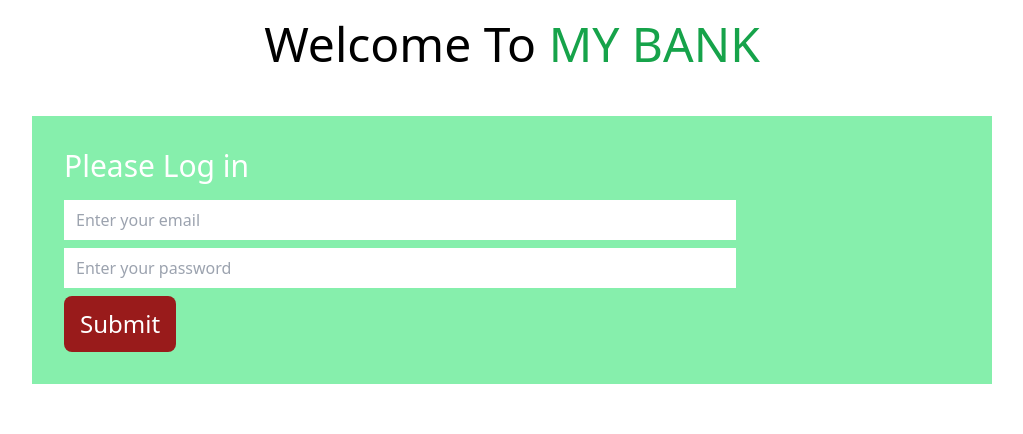
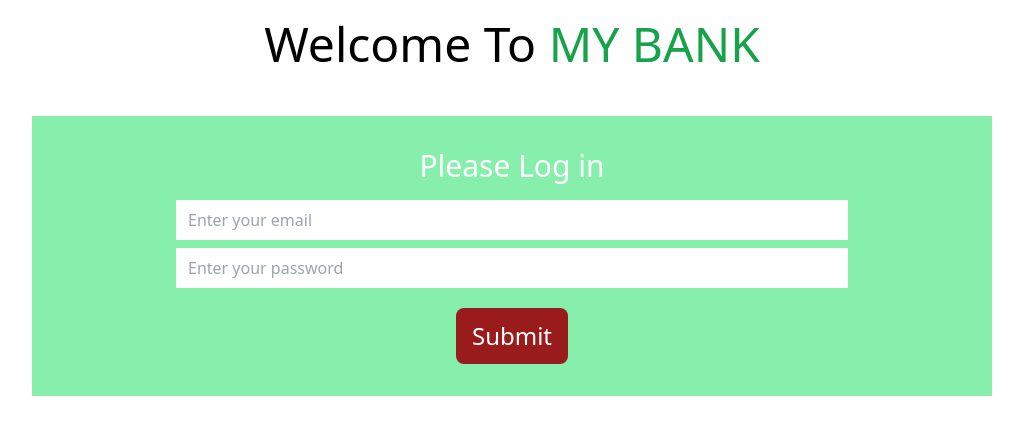
Before and after one commit to tuhin233/my-bank, a plain HTML site: page index.html in a window 1280 px wide. Shown: the whole page, without its empty margins (128-1151 px from the left). Drawn offline with nearby package versions, Linux system fonts and the light colour scheme.

Commit message:
Log in Form finalized

```diff
--- a/index.html
+++ b/index.html
@@ -15,12 +15,14 @@
     </header>
     <main>
         <section class="w-9/12 bg-green-300 mt-12 mx-auto p-8">
-            <h3 class="text-3xl mb-4 font-medium text-white">Please Log in</h3>
-            <input class="w-9/12 block mb-2 px-3 py-2" type="email" name="" id="" placeholder="Enter your email">
-            <input class="w-9/12 block mb-2 px-3 py-2" type="password" name="" id="" placeholder="Enter your password">
-            <button class="bg-red-800 text-white text-2xl px-4 py-3 rounded-lg hover:bg-sky-700">Submit</button>
-
-
+            <h3 class="text-3xl mb-4 font-medium text-white text-center">Please Log in</h3>
+            <input class="w-9/12 block mb-2 px-3 py-2 mx-auto" type="email" name="" id=""
+                placeholder="Enter your email">
+            <input class="w-9/12 block mb-5 px-3 py-2 mx-auto" type="password" name="" id=""
+                placeholder="Enter your password">
+            <div class="sub-btn flex justify-center">
+                <button class="bg-red-800 text-white text-2xl px-4 py-3 rounded-lg hover:bg-sky-700 ">Submit</button>
+            </div>
         </section>
 
 
```
